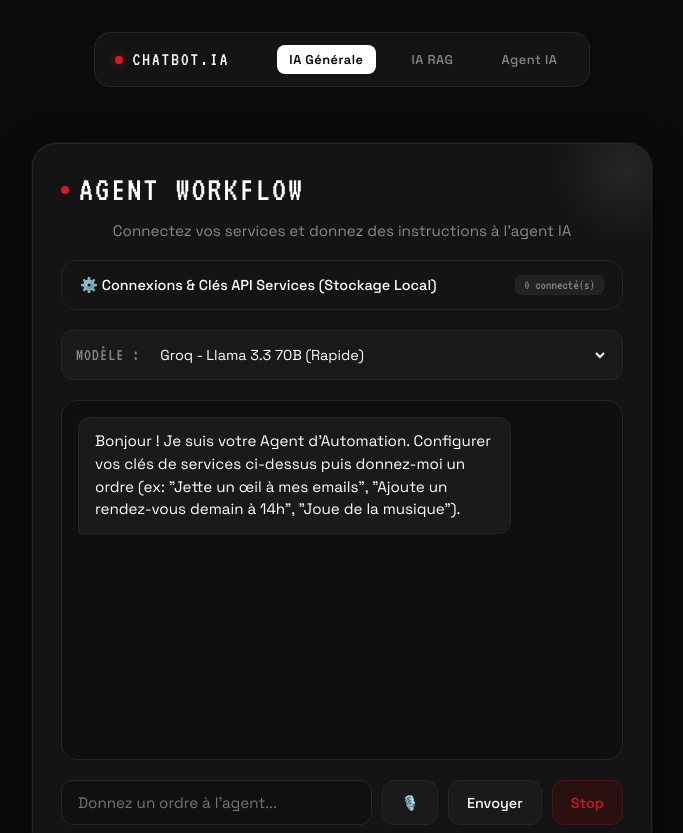
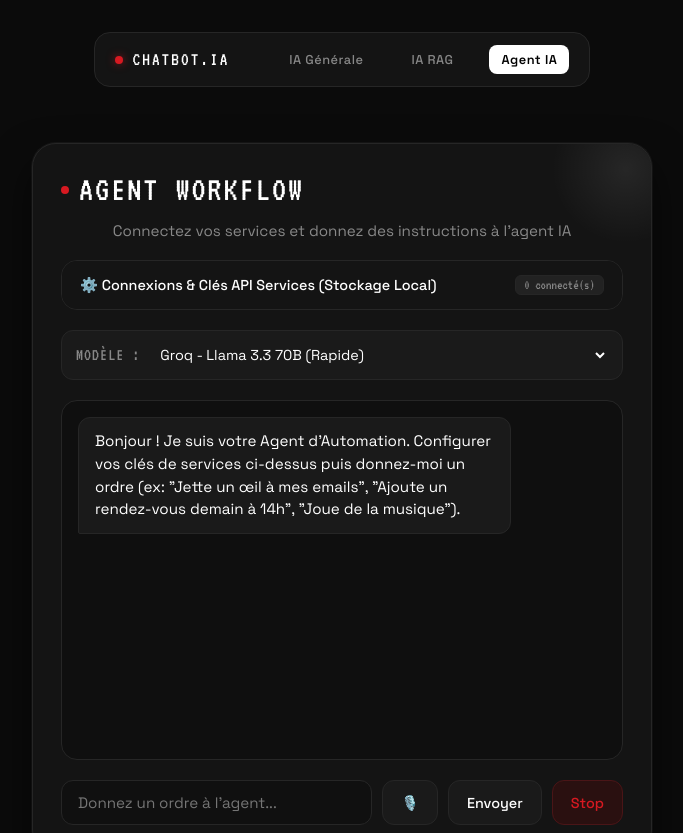
Before and after one commit to ks-tang/ChatbotIA, a website: page public/agent.html in a window 1280 px wide. Shown: the top 833 px of the page, without its empty margins (298-981 px from the left). Drawn offline with Linux system fonts and the light colour scheme.

Commit message:
page agent link

```diff
--- a/public/agent.html
+++ b/public/agent.html
@@ -97,7 +97,12 @@
       .then(res => res.text())
       .then(data => {
         document.getElementById('header-placeholder').innerHTML = data;
-      });
+        const links = document.querySelectorAll('.nav-item');
+        links.forEach(link => link.classList.remove('active'));
+        const ragLink = Array.from(links).find(l => l.getAttribute('href') === 'agent.html');
+        if (ragLink) ragLink.classList.add('active');
+      })
+      .catch(err => console.error("Erreur de chargement du header:", err));
   </script>
   <script src="agent.js"></script>
 </body>
```
